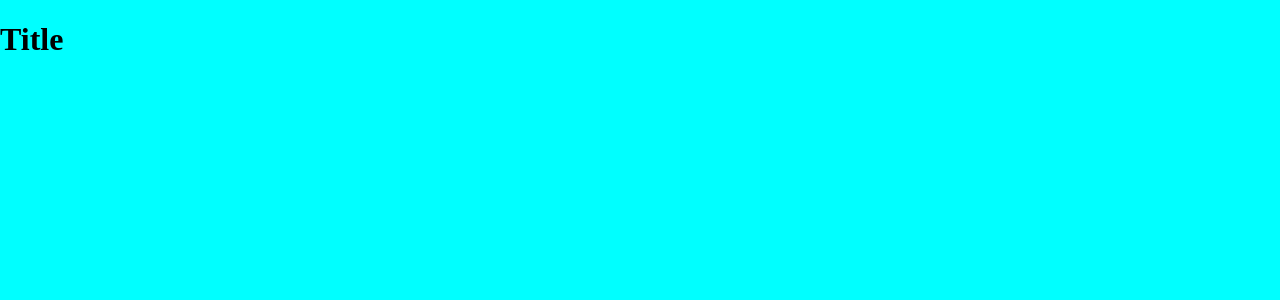
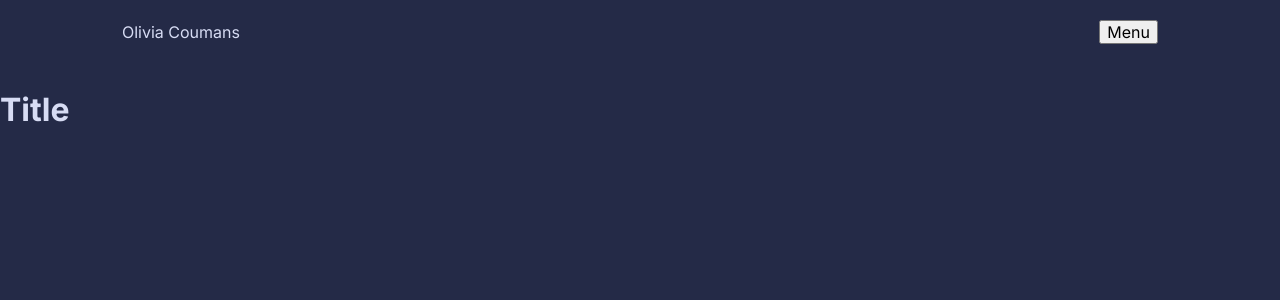
Before and after one commit to liv7c/devblog, a Next.js app in the folder web/: page / in a window 1280 px wide. Shown: the top 300 px of the page. Built offline with nearby package versions, Linux system fonts and the light colour scheme.

Commit message:
feat(header): create site header

```diff
--- /dev/null
+++ b/web/components/Layout/Layout.tsx
@@ -0,0 +1,18 @@
+import {ReactNode} from 'react';
+
+import SiteHeader from '../SiteHeader';
+
+interface LayoutProps {
+  children: ReactNode;
+}
+
+const Layout = ({children}: LayoutProps) => {
+  return (
+    <>
+      <SiteHeader />
+      <main>{children}</main>
+    </>
+  );
+};
+
+export default Layout;
--- /dev/null
+++ b/web/components/Layout/index.ts
@@ -0,0 +1 @@
+export {default} from './Layout';
--- /dev/null
+++ b/web/components/SiteHeader/SiteHeader.styles.tsx
@@ -0,0 +1,34 @@
+import Link from 'next/link';
+import styled from 'styled-components';
+
+export const Wrapper = styled.header`
+  padding: 20px 0;
+  display: flex;
+  justify-content: space-between;
+  position: relative;
+`;
+
+export const NavList = styled.ul`
+  list-style: none;
+  position: absolute;
+  left: 0;
+  background-color: var(--bg-color);
+  width: 100vw;
+  padding: 30px 0;
+  margin-left: calc(var(--page-padding) * -1);
+`;
+
+export const NavListItem = styled.li`
+  border-top: 1px solid var(--dark-text-color);
+
+  &:last-child {
+    border-bottom: 1px solid var(--dark-text-color);
+  }
+`;
+
+export const NavLink = styled.a`
+  color: hsl(100deg, 100%, 100%);
+  text-decoration: none;
+  display: block;
+  padding: 25px var(--page-padding);
+`;
--- /dev/null
+++ b/web/components/SiteHeader/SiteHeader.tsx
@@ -0,0 +1,41 @@
+import Link from 'next/link';
+import {useState} from 'react';
+
+import {MaxWidthWrapper} from '../../styles/Wrapper';
+import * as S from './SiteHeader.styles';
+
+const SiteHeader = () => {
+  const [menuVisible, setMenuVisible] = useState(false);
+
+  return (
+    <MaxWidthWrapper>
+      <S.Wrapper>
+        <span>Olivia Coumans</span>
+        <nav aria-label="Main">
+          <button onClick={() => setMenuVisible((currState) => !currState)}>
+            Menu
+          </button>
+          <S.NavList style={{display: menuVisible ? 'block' : 'none'}}>
+            <S.NavListItem>
+              <Link href="/" passHref>
+                <S.NavLink>Home</S.NavLink>
+              </Link>
+            </S.NavListItem>
+            <S.NavListItem>
+              <Link href="/blog" passHref>
+                <S.NavLink>Blog</S.NavLink>
+              </Link>
+            </S.NavListItem>
+            <S.NavListItem>
+              <Link href="/about" passHref>
+                <S.NavLink>About</S.NavLink>
+              </Link>
+            </S.NavListItem>
+          </S.NavList>
+        </nav>
+      </S.Wrapper>
+    </MaxWidthWrapper>
+  );
+};
+
+export default SiteHeader;
--- /dev/null
+++ b/web/components/SiteHeader/index.ts
@@ -0,0 +1 @@
+export {default} from './SiteHeader';
--- a/web/pages/_document.js
+++ b/web/pages/_document.js
@@ -31,7 +31,14 @@ export default class MyDocument extends Document {
   render() {
     return (
       <Html lang="en-us">
-        <Head />
+        <Head>
+          <link rel="preconnect" href="https://fonts.googleapis.com" />
+          <link rel="preconnect" href="https://fonts.gstatic.com" crossOrigin />
+          <link
+            href="https://fonts.googleapis.com/css2?family=Inter:wght@400;700&display=swap"
+            rel="stylesheet"
+          />
+        </Head>
         <body>
           <Main />
           <NextScript />
--- a/web/pages/index.tsx
+++ b/web/pages/index.tsx
@@ -1,10 +1,11 @@
 import type {NextPage} from 'next';
+import Layout from '../components/Layout';
 
 const Home: NextPage = () => {
   return (
-    <main>
+    <Layout>
       <h1>Title</h1>
-    </main>
+    </Layout>
   );
 };
 
--- a/web/styles/GlobalStyles.tsx
+++ b/web/styles/GlobalStyles.tsx
@@ -1,8 +1,41 @@
 import {createGlobalStyle} from 'styled-components';
 
 const GlobalStyles = createGlobalStyle`
+  :root {
+    --bg-color: hsl(230deg, 33%, 21%);
+    --text-color: hsl(230deg, 57%, 90%);
+
+    --heading-color: hsl(60deg, 100%, 100%);
+    --text-color: hsl(230deg, 57%, 90%);
+    --dark-text-color: hsl(230deg, 39%, 12%);
+
+    --button-text: hsl(230deg, 33%, 21%);
+    --button-bg: hsl(351deg, 61%, 89%);
+
+    --page-padding: 32px
+  }
+
+  html,
+  body,
+  #__next {
+    height: 100%;
+  }
+
+  html {
+    box-sizing: border-box;
+  }
+
+  *,
+  *::before,
+  *::after {
+    box-sizing: inherit;
+  }
+
   body {
-    background-color: cyan;
+    background-color: var(--bg-color);
+    color: var(--text-color);
+    font-family: 'Inter', sans-serif;
+    line-height: 1.5;
   }
 `;
 
--- /dev/null
+++ b/web/styles/Wrapper.tsx
@@ -0,0 +1,8 @@
+import styled from 'styled-components';
+
+export const MaxWidthWrapper = styled.div`
+  max-width: 1100px;
+  margin: 0 auto;
+  padding-left: var(--page-padding);
+  padding-right: var(--page-padding);
+`;
```
Also changed, not shown: 1 other file (tests, documents, lock files or other folders).
